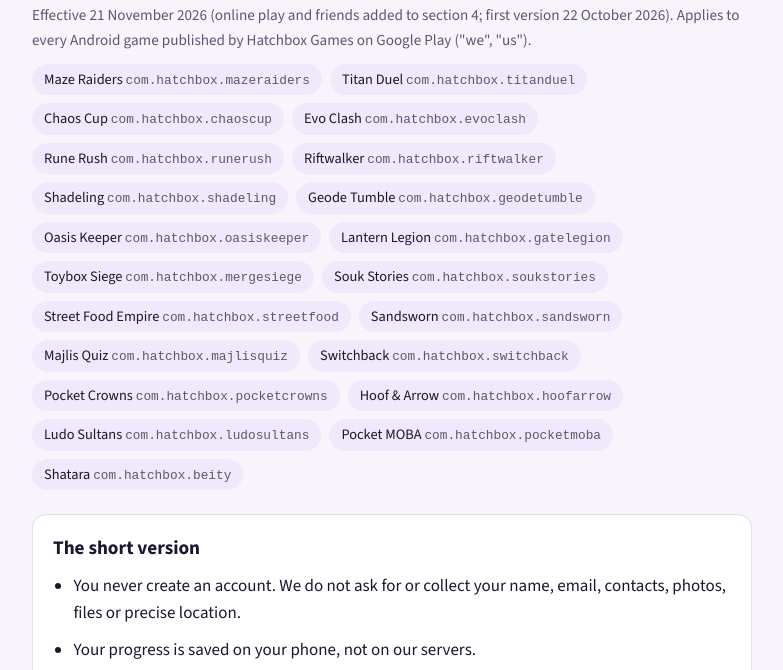
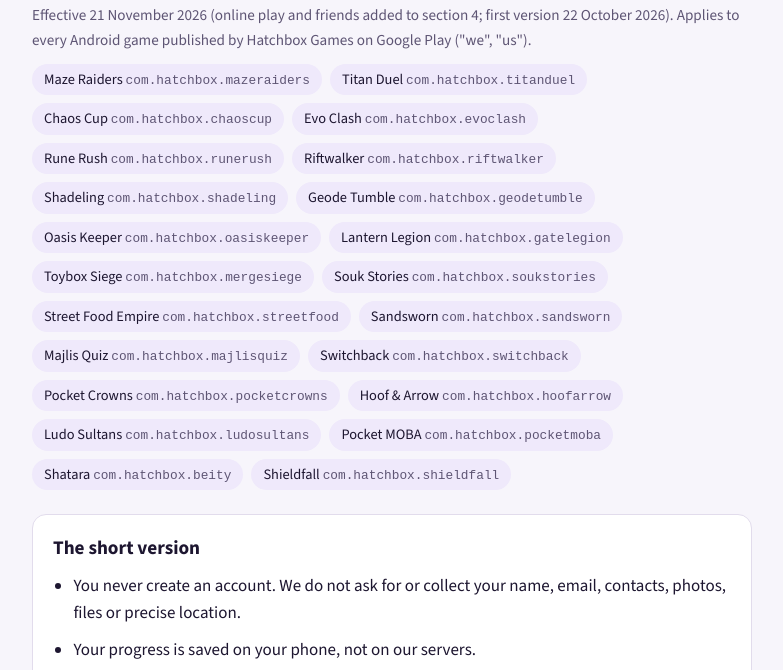
Before and after one commit to EngMohamed-A-Fathy/EngMohamed-A-Fathy.github.io, a plain HTML site: page privacy/index.html in a window 1280 px wide. Shown: the part 125-795 px from the top of the page, without its empty margins (248-1031 px from the left). Drawn offline with nearby package versions, Linux system fonts and the light colour scheme.

Commit message:
Privacy: add Shieldfall

```diff
--- a/privacy/index.html
+++ b/privacy/index.html
@@ -74,6 +74,7 @@
     <li>Ludo Sultans <code>com.hatchbox.ludosultans</code></li>
     <li>Pocket MOBA <code>com.hatchbox.pocketmoba</code></li>
     <li>Shatara <code>com.hatchbox.beity</code></li>
+    <li>Shieldfall <code>com.hatchbox.shieldfall</code></li>
   </ul>
 
   <div class="summary">
```
